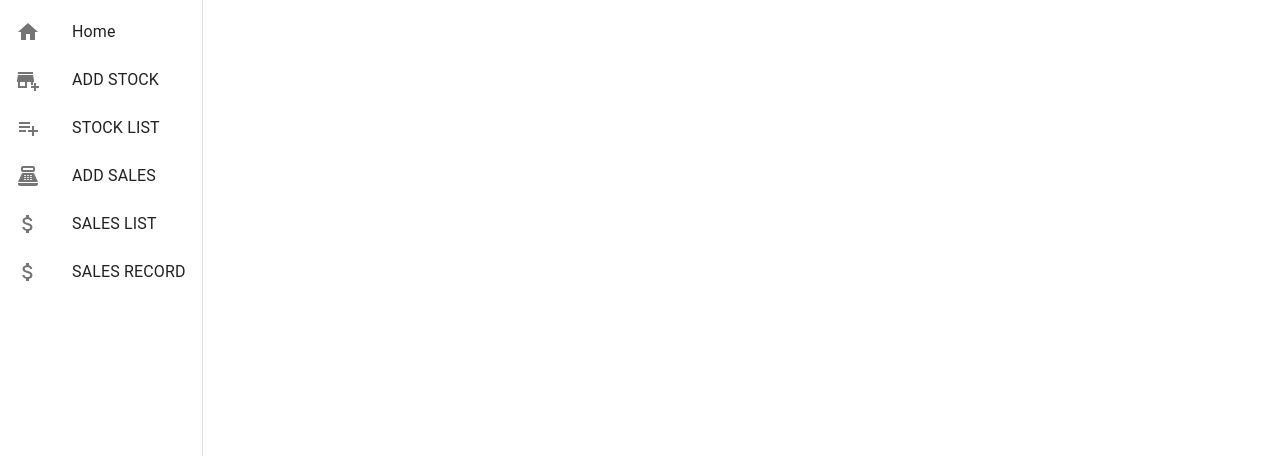
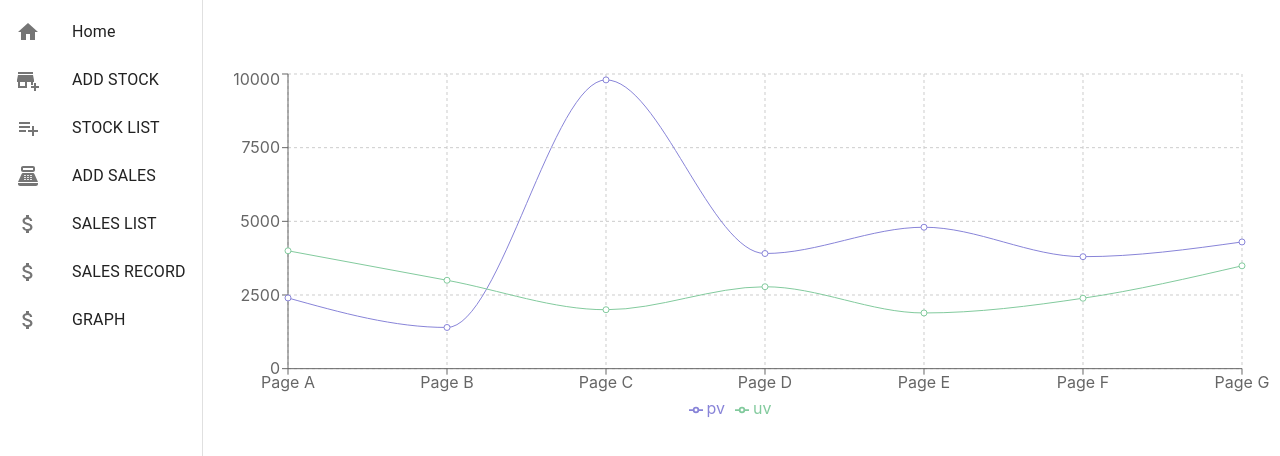
Before and after one commit to IsaacMac7/MSP_lab9_1, a React (Create React App) app in the folder client/: page /graph in a window 1280 px wide. Shown: the top 456 px of the page. Built offline with nearby package versions, Linux system fonts and the light colour scheme.

Commit message:
Graph with Sample Data (Hard coded)
used rechart.js

```diff
--- a/client/src/App.js
+++ b/client/src/App.js
@@ -10,6 +10,7 @@ import SalesForm from "./SalesForm";
 import SalesDetails from "./SalesDetails";
 import SalesEdit from "./SalesEdit";
 import WeeklySalesReport from "./WeeklySalesReport";
+import Graph from "./Graph";
 import "./index.css";
 import { makeStyles } from '@material-ui/core/styles';
 
@@ -43,6 +44,7 @@ export default function App() {
             <Route exact path="/update" component={() => <StockEdit/>} />
             <Route exact path="/salesupdate" component={() => <SalesEdit/>} />
             <Route exact path="/weeklysalesreport" component = {() => <WeeklySalesReport/>} />
+            <Route exact path="/graph" component = {() => <Graph/>} />
           </Switch>
         </div>
 
--- /dev/null
+++ b/client/src/Graph.js
@@ -0,0 +1,83 @@
+import React from "react";
+import './App.css';
+
+
+import {LineChart, Line, XAxis, YAxis, CartesianGrid, Tooltip, Legend, ResponsiveContainer} from "recharts";
+
+  const data = [
+    {
+      name: "Page A",
+      uv: 4000,
+      pv: 2400,
+      amt: 2400
+    },
+    {
+      name: "Page B",
+      uv: 3000,
+      pv: 1398,
+      amt: 2210
+    },
+    {
+      name: "Page C",
+      uv: 2000,
+      pv: 9800,
+      amt: 2290
+    },
+    {
+      name: "Page D",
+      uv: 2780,
+      pv: 3908,
+      amt: 2000
+    },
+    {
+      name: "Page E",
+      uv: 1890,
+      pv: 4800,
+      amt: 2181
+    },
+    {
+      name: "Page F",
+      uv: 2390,
+      pv: 3800,
+      amt: 2500
+    },
+    {
+      name: "Page G",
+      uv: 3490,
+      pv: 4300,
+      amt: 2100
+    }
+  ];
+
+function Graph() {
+return (
+    <ResponsiveContainer width="90%" aspect={3}>
+        <LineChart
+        width={500}
+        height={300}
+        data={data}
+        margin={{
+            top: 5,
+            right: 30,
+            left: 20,
+            bottom: 5
+        }}
+        >
+        <CartesianGrid strokeDasharray="3 3" />
+        <XAxis dataKey="name" />
+        <YAxis />
+        <Tooltip />
+        <Legend />
+        <Line
+            type="monotone"
+            dataKey="pv"
+            stroke="#8884d8"
+            activeDot={{ r: 8 }}
+        />
+        <Line type="monotone" dataKey="uv" stroke="#82ca9d" />
+        </LineChart>
+    </ResponsiveContainer>
+  );
+}
+
+export default Graph;
--- a/client/src/Navbar.js
+++ b/client/src/Navbar.js
@@ -52,6 +52,11 @@ const NavBar = () => {
             text: 'SALES RECORD',
             icon: <AttachMoneyIcon />,
             path: '/weeklysalesreport'
+        },
+        {
+            text: 'GRAPH',
+            icon: <AttachMoneyIcon />,
+            path: '/graph'
         }
     ]
     return(
--- a/package.json
+++ b/package.json
@@ -37,7 +37,8 @@
     "react": "^17.0.2",
     "react-dom": "^17.0.2",
     "react-router-dom": "^5.3.0",
-    "react-scripts": "^4.0.3"
+    "react-scripts": "^4.0.3",
+    "recharts": "^2.1.4"
   },
   "proxy": "http://localhost:8080",
   "devDependencies": {
```
Also changed, not shown: 2 other files (tests, documents, lock files or other folders).
